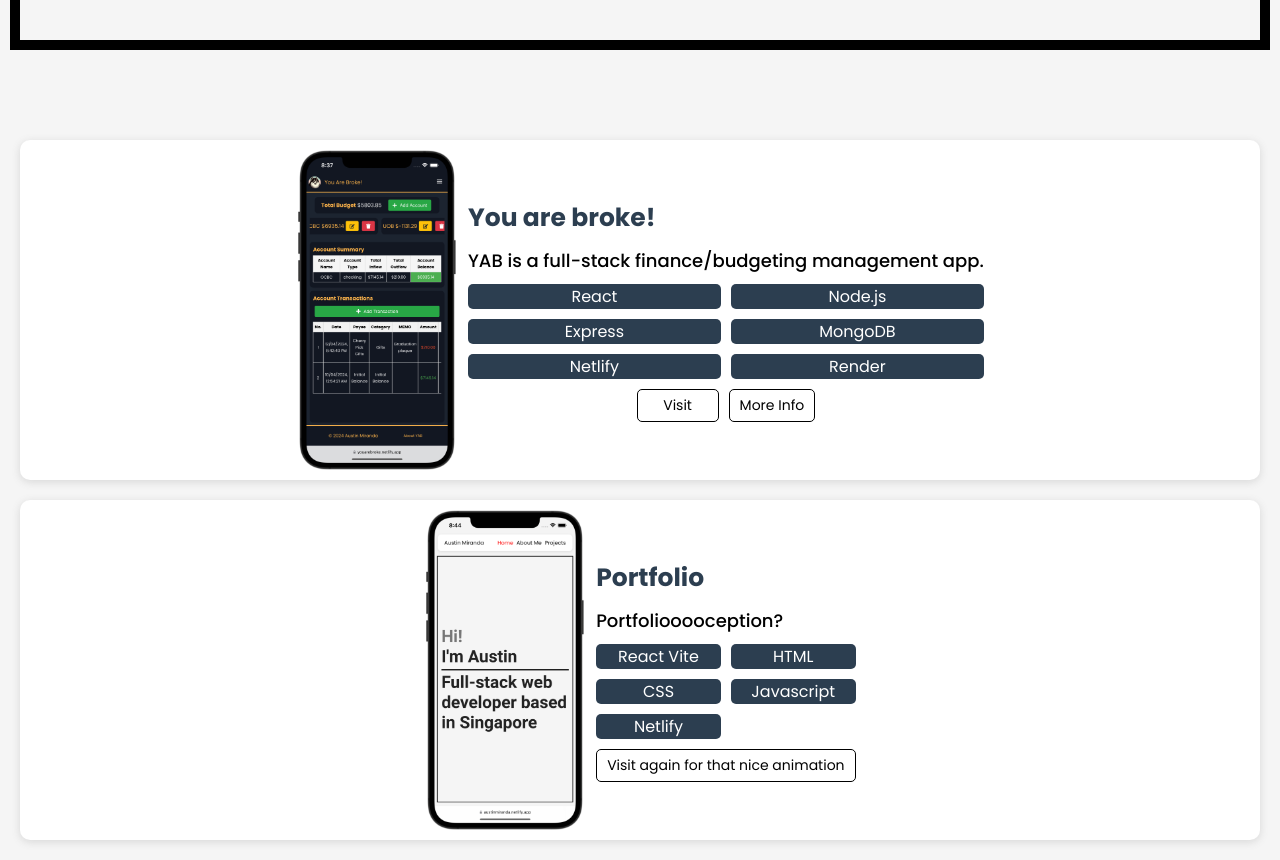
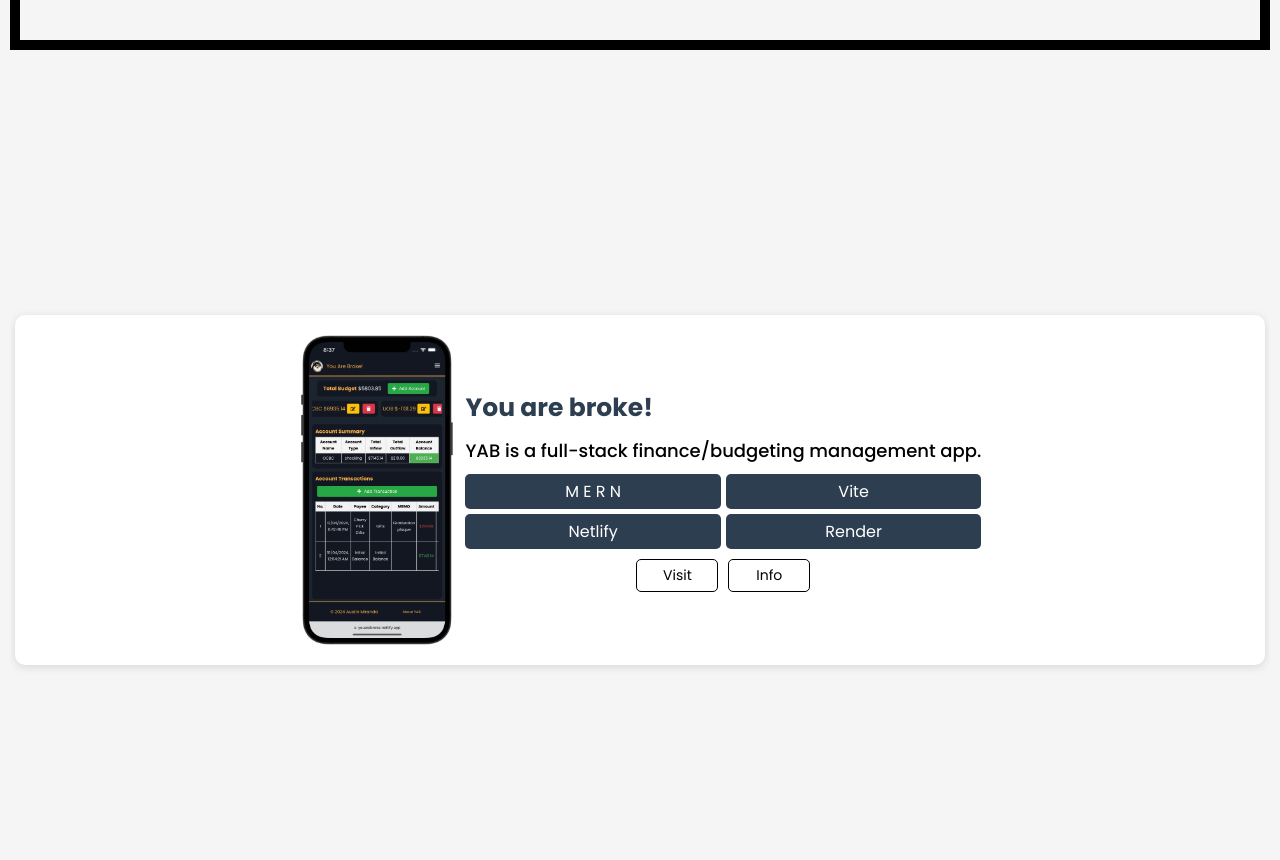
Before and after one commit to TarokoDev/ANSM-Portfolio, a React (Vite) app in the folder frontend/: page / in a window 1280 px wide. Shown: the part 1540-2400 px from the top of the page. Built offline with nearby package versions, Linux system fonts and the light colour scheme.

Commit message:
updated projects interaction

```diff
--- a/frontend/src/components/pages/projects/Projects.jsx
+++ b/frontend/src/components/pages/projects/Projects.jsx
@@ -20,10 +20,8 @@ export default function Projects() {
                                 app.
                             </div>
                             <div className={styles.stack}>
-                                <div>React</div>
-                                <div>Node.js</div>
-                                <div>Express</div>
-                                <div>MongoDB</div>
+                                <div>M E R N</div>
+                                <div>Vite</div>
                                 <div>Netlify</div>
                                 <div>Render</div>
                             </div>
@@ -40,7 +38,40 @@ export default function Projects() {
                                     className={styles.button}
                                     target="_blank"
                                 >
-                                    More Info
+                                    Info
+                                </a>
+                            </div>
+                        </div>
+                    </div>
+
+                    <div className={styles.project}>
+                        <div className={styles.image}>
+                            <img
+                                src="/kimchinc.png"
+                                alt="kimchinc"
+                                className={styles.image}
+                                style={{ height: "200px" }}
+                            />
+                        </div>
+                        <div className={styles.description}>
+                            <div className={styles.title}>Kimchinc</div>
+                            <div className={styles.summary}>
+                                Kimchinc is an app for managing and tracking
+                                hospital deliveries
+                            </div>
+                            <div className={styles.stack}>
+                                <div>M E R N</div>
+                                <div>Tailwind</div>
+                                <div>Netlify</div>
+                                <div>Render</div>
+                            </div>
+                            <div className={styles.buttons}>
+                                <a
+                                    href="https://kimchinc.netlify.app"
+                                    className={styles.button}
+                                    target="_blank"
+                                >
+                                    Visit
                                 </a>
                             </div>
                         </div>
@@ -60,10 +91,11 @@ export default function Projects() {
                                 Portfoliooooception?
                             </div>
                             <div className={styles.stack}>
-                                <div>React Vite</div>
+                                <div>React</div>
                                 <div>HTML</div>
                                 <div>CSS</div>
                                 <div>Javascript</div>
+                                <div>Vite</div>
                                 <div>Netlify</div>
                             </div>
                             <div className={styles.buttons}>
@@ -72,7 +104,7 @@ export default function Projects() {
                                     className={styles.button}
                                     target="_blank"
                                 >
-                                    Visit again for that nice animation
+                                    Click me for that nice animation again
                                 </a>
                             </div>
                         </div>
--- a/frontend/src/components/pages/projects/Projects.module.css
+++ b/frontend/src/components/pages/projects/Projects.module.css
@@ -11,37 +11,43 @@
 }
 
 .component {
-    gap: 20px; /* Increased gap between sections */
+    gap: 20px;
     margin-top: 60px;
     height: 100%;
     display: flex;
-    flex-direction: column;
+    flex-direction: row;
     align-items: center;
-    justify-content: center;
-    /* border: 5px solid black; */
+    justify-content: flex-start;
     padding: 10px;
     background-color: whitesmoke;
     box-sizing: border-box;
-
+    overflow-x: scroll;
+    scroll-snap-type: mandatory;
+    padding-left: 5px;
+    padding-right: 5px;
 }
 
 .project {
-    width: 100%;
+    height: 600px;
+    min-width: 100%;
     display: flex;
     flex-direction: row;
     justify-content: center;
     align-items: center;
     gap: 10px;
     height: 50%;
-    box-sizing: border-box;
-    padding: 10px;
+    padding: 20px;
     background-color: white;
     border-radius: 10px;
     box-shadow: var(--box-shadow);
+    box-sizing: border-box  ;
 }
 
 .image {
-    height: 320px;
+    height: 100%;
+    display: flex;
+    justify-content: center;
+    align-items: center;
 }
 
 img {
@@ -74,12 +80,12 @@ img {
 .stack {
     display: grid;
     grid-template-columns: repeat(2, 1fr);
-    gap: 10px;
+    gap: 5px;
 }
 
 .stack div {
     border-radius: 5px;
-    gap: 10px;
+    padding: 5px;
     text-align: center;
     background-color: var(--primary-color);
     color: white;
@@ -113,3 +119,7 @@ img {
     color: #ffffff;
     outline: none;
 }
+
+.instructions {
+    color: black;
+}
```
Also changed, not shown: frontend/public/kimchinc.png (added).
